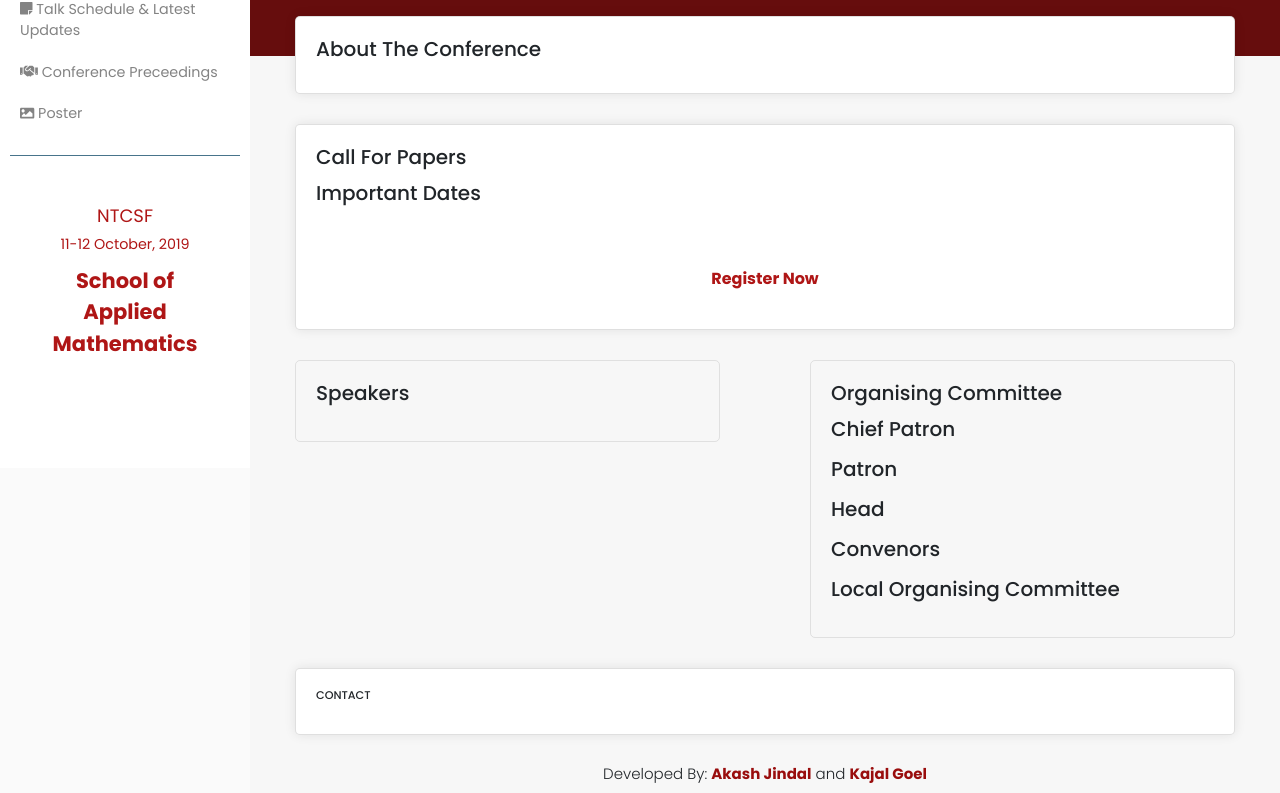
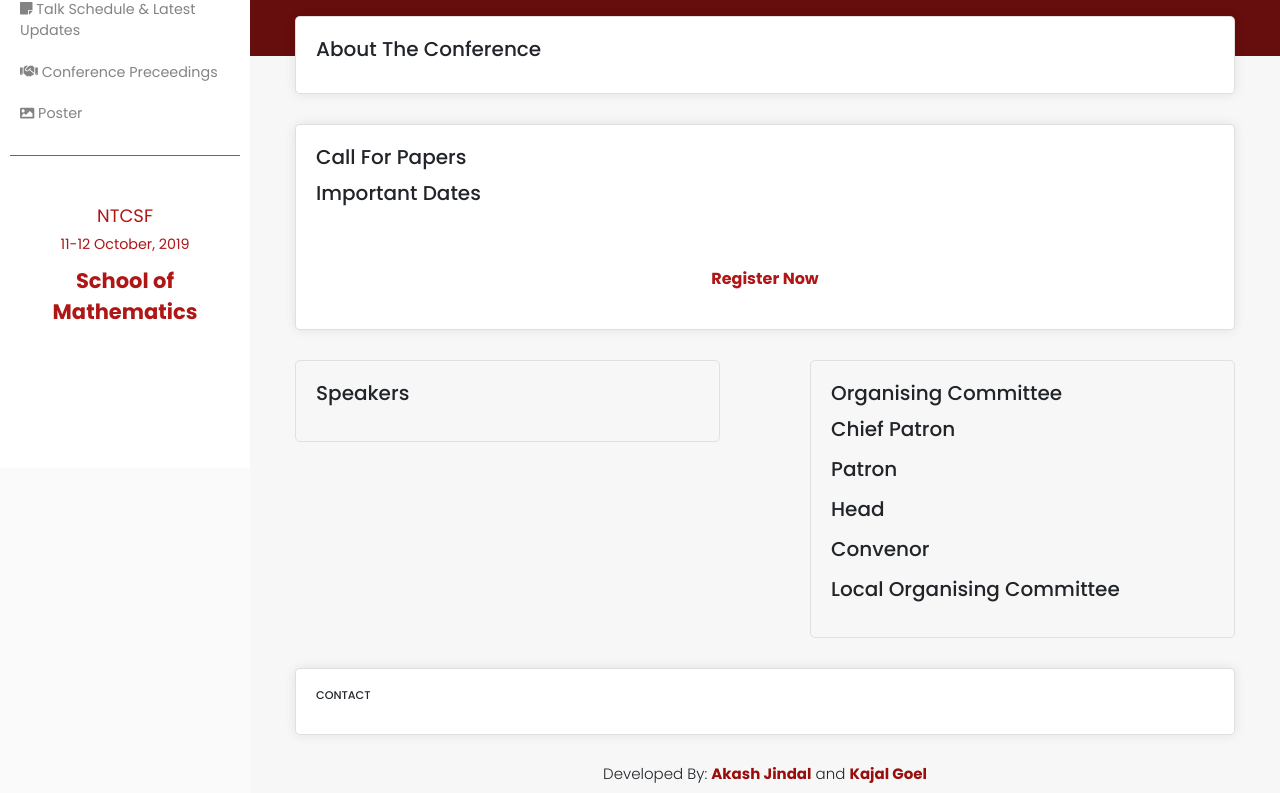
Before and after one commit to akashjindal347/thapar-ntcsf2019, a Django app: page / in a window 1280 px wide. Shown: the part 332-1125 px from the top of the page. Run offline with Django 3.2, Linux system fonts and the light colour scheme; data that the repository does not hold is empty; some libraries are stand-ins or nearby versions.

Commit message:
UI Fixes

```diff
--- a/blog/templates/blog/accomodation.html
+++ b/blog/templates/blog/accomodation.html
@@ -67,7 +67,7 @@
                     <a href="#" class="download" style="margin-top: -15px;color: rgb(175, 22, 22);">11-12 October, 2019</a>
                 </li>
                 <li>
-                    <a href="#" class="download" style="margin-top: -15px;color: rgb(175, 22, 22); font-size: 21px; font-weight: 700">School of Applied Mathematics</a>
+                    <a href="#" class="download" style="margin-top: -15px;color: rgb(175, 22, 22); font-size: 21px; font-weight: 700">School of Mathematics</a>
                 </li>
 
             </ul>
--- a/blog/templates/blog/conference.html
+++ b/blog/templates/blog/conference.html
@@ -67,7 +67,7 @@
                     <a href="#" class="download" style="margin-top: -15px;color: rgb(175, 22, 22);">11-12 October, 2019</a>
                 </li>
                 <li>
-                    <a href="#" class="download" style="margin-top: -15px;color: rgb(175, 22, 22); font-size: 21px; font-weight: 700">School of Applied Mathematics</a>
+                    <a href="#" class="download" style="margin-top: -15px;color: rgb(175, 22, 22); font-size: 21px; font-weight: 700">School of  Mathematics</a>
                 </li>
 
             </ul>
--- a/blog/templates/blog/index.html
+++ b/blog/templates/blog/index.html
@@ -95,7 +95,7 @@
                     <a href="#" class="download" style="margin-top: -15px;color: rgb(175, 22, 22);">11-12 October, 2019</a>
                 </li>
                 <li>
-                    <a href="#" class="download" style="margin-top: -15px;color: rgb(175, 22, 22); font-size: 21px; font-weight: 700">School of Applied Mathematics</a>
+                    <a href="#" class="download" style="margin-top: -15px;color: rgb(175, 22, 22); font-size: 21px; font-weight: 700">School of Mathematics</a>
                 </li>
 
             </ul>
@@ -283,7 +283,7 @@
 
                                          </ul>
 
-                                         <h5 class="card-title">Convenors</h5>
+                                         <h5 class="card-title">Convenor</h5>
                                                 {% if user.is_authenticated %}
                                                 <a href="{% url 'new-convenor' %}" style="background-color: rgb(138, 13, 13); border: none; border-radius:0;font-size: 10px; margin-bottom: 10px; margin-top: 5px;" class="btn btn-primary">Add</a>
                                                 {% endif %}
--- a/blog/templates/blog/registration.html
+++ b/blog/templates/blog/registration.html
@@ -68,7 +68,7 @@
                     <a href="#" class="download" style="margin-top: -15px;color: rgb(175, 22, 22);">11-12 October, 2019</a>
                 </li>
                 <li>
-                    <a href="#" class="download" style="margin-top: -15px;color: rgb(175, 22, 22); font-size: 21px; font-weight: 700">School of Applied Mathematics</a>
+                    <a href="#" class="download" style="margin-top: -15px;color: rgb(175, 22, 22); font-size: 21px; font-weight: 700">School of Mathematics</a>
                 </li>
             </ul>
         </nav>
--- a/blog/templates/blog/talk-schedule.html
+++ b/blog/templates/blog/talk-schedule.html
@@ -74,7 +74,7 @@
                     <a href="#" class="download" style="margin-top: -15px;color: rgb(175, 22, 22);">11-12 October, 2019</a>
                 </li>
                 <li>
-                    <a href="#" class="download" style="margin-top: -15px;color: rgb(175, 22, 22); font-size: 21px; font-weight: 700">School of Applied Mathematics</a>
+                    <a href="#" class="download" style="margin-top: -15px;color: rgb(175, 22, 22); font-size: 21px; font-weight: 700">School of Mathematics</a>
                 </li>
 
 
```
